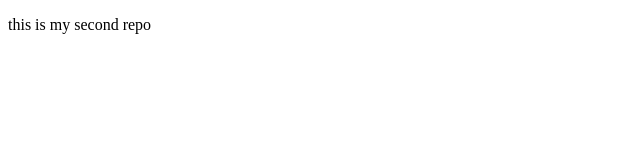
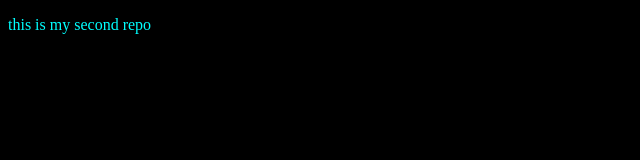
Before and after one commit to surajjogi/Localrepo, a plain HTML site: page index.html in a window 1280 px wide. Shown: the whole page, without its empty margins (0-640 px from the left). Drawn offline with Linux system fonts and the light colour scheme.

Commit message:
update html

```diff
--- a/index.html
+++ b/index.html
@@ -5,7 +5,7 @@
     <meta name="viewport" content="width=device-width, initial-scale=1.0">
     <title>Document</title>
 </head>
-<body>
-    <P>this is my second repo</P>
+<body style="background-color: black;">
+    <P style="color: aqua; background-color: black;">this is my second repo</P>
 </body>
 </html>
```
